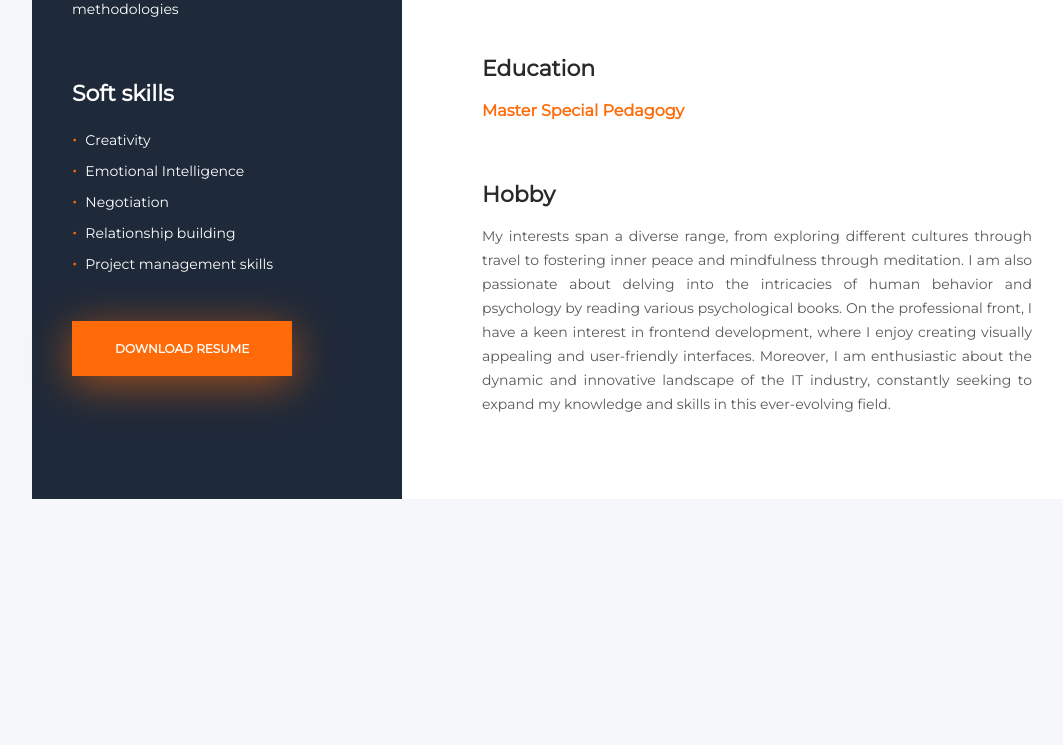
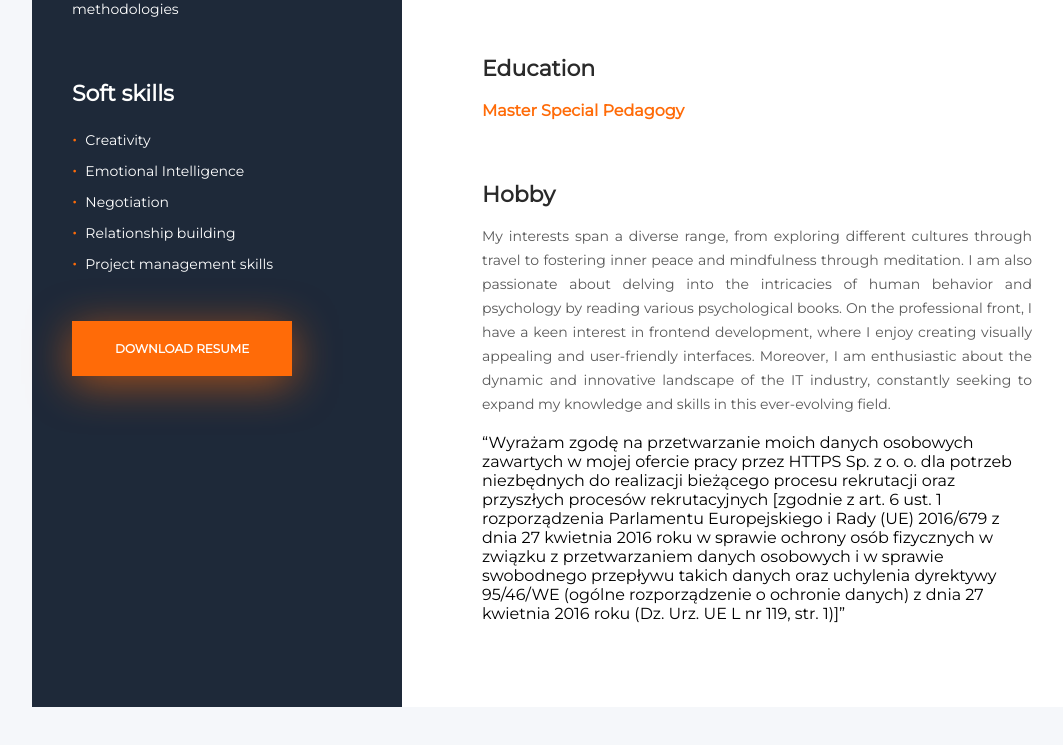
Before and after one commit to natalia-kuchta/natalia-kuchta.github.io, a plain HTML site: page index.html in a window 1280 px wide. Shown: the part 1106-1851 px from the top of the page, without its empty margins (16-1079 px from the left). Before the commit the page ends 1653 px from the top, so only its background shows below. Drawn offline with nearby package versions, Linux system fonts and the light colour scheme.

Commit message:
added clause to CV

```diff
--- a/index.html
+++ b/index.html
@@ -1,5 +1,5 @@
 <!DOCTYPE html>
-<html lang="en">
+<html lang="en" xmlns="http://www.w3.org/1999/html">
 <head>
     <meta charset="UTF-8"/>
     <meta name="viewport" content="width=device-width, initial-scale=1.0"/>
@@ -143,7 +143,6 @@
             <h3 class="education-degree">
                 <span class="accent">Master Special Pedagogy</span>
             </h3>
-
         </section>
         <section>
             <h2 class="education-title">Hobby</h2>
@@ -157,7 +156,15 @@
                 constantly seeking to expand my knowledge and skills in this ever-evolving field.
             </p>
         </section>
+
+        <p class="clause">
+                “Wyrażam zgodę na przetwarzanie moich danych osobowych zawartych w mojej ofercie pracy przez HTTPS Sp. z o. o. dla potrzeb niezbędnych do realizacji bieżącego procesu rekrutacji oraz przyszłych procesów rekrutacyjnych
+           [zgodnie z art. 6 ust. 1 rozporządzenia Parlamentu Europejskiego i Rady (UE) 2016/679 z dnia 27 kwietnia 2016 roku w sprawie ochrony osób fizycznych w związku z przetwarzaniem danych
+        osobowych i w sprawie swobodnego przepływu takich danych oraz uchylenia dyrektywy 95/46/WE (ogólne rozporządzenie
+        o ochronie danych) z dnia 27 kwietnia 2016 roku (Dz. Urz. UE L nr 119, str. 1)]”
+        </p>
     </div>
 </div>
+
 </body>
 </html>
```
